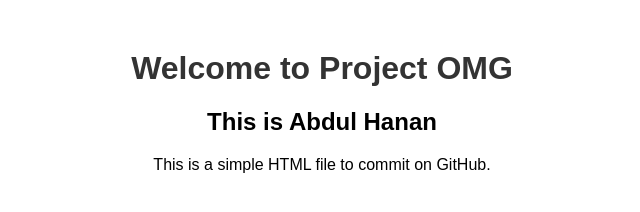
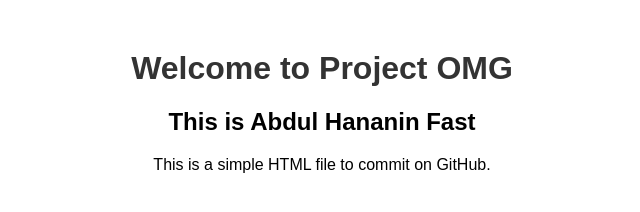
Before and after one commit to Abdul-Hanan-Choudhry/ClassTask, a plain HTML site: page index.html in a window 1280 px wide. Shown: the whole page, without its empty margins (318-958 px from the left). Drawn offline with Linux system fonts and the light colour scheme.

Commit message:
Update index.html

```diff
--- a/index.html
+++ b/index.html
@@ -17,7 +17,7 @@
 </head>
 <body>
     <h1>Welcome to Project OMG</h1>
-    <h2>This is Abdul Hanan</h2>
+    <h2>This is Abdul Hananin Fast</h2>
     <p>This is a simple HTML file to commit on GitHub.</p>
 </body>
 </html>
```
